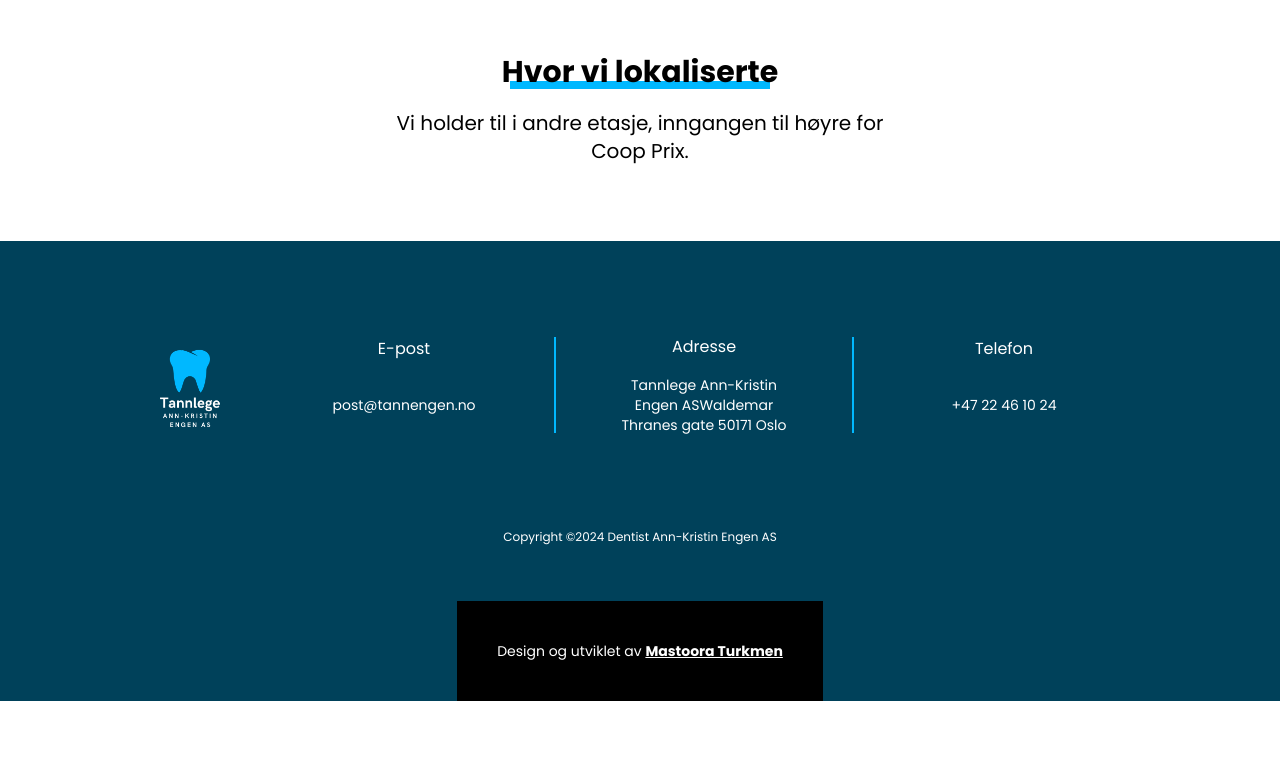
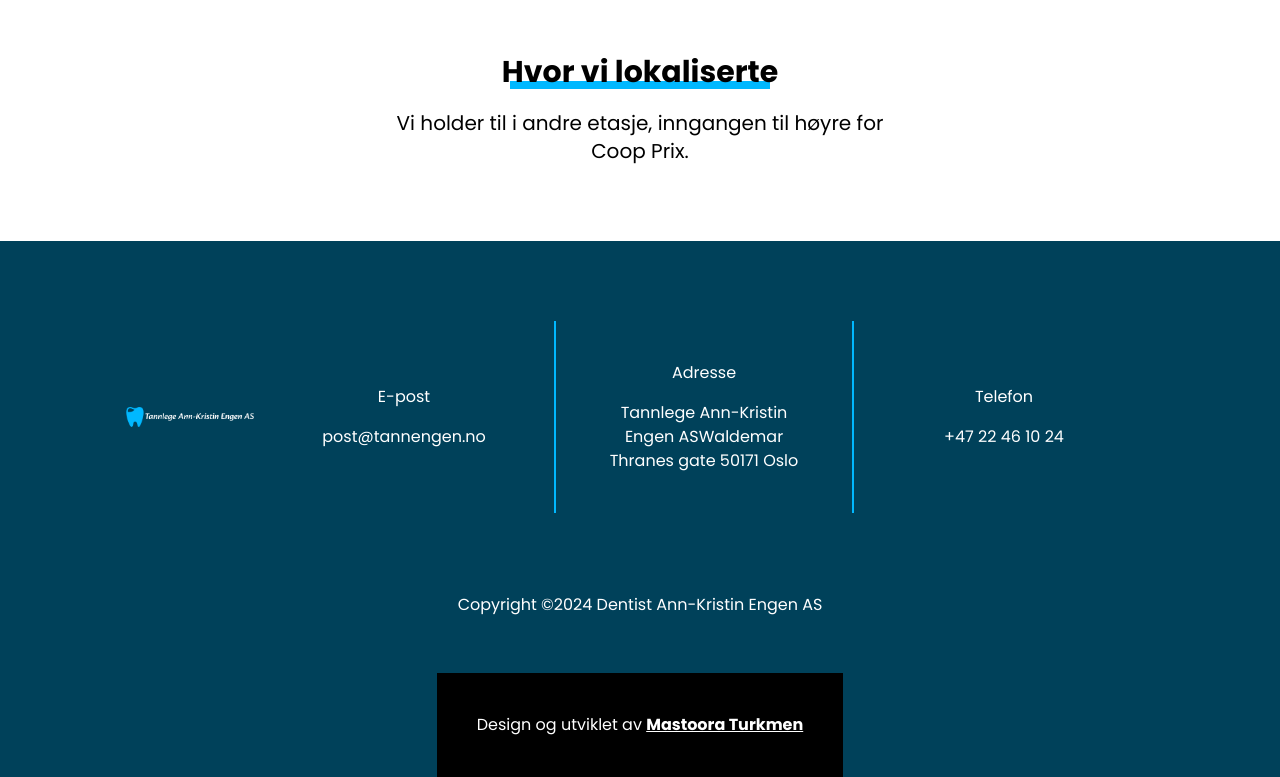
Before and after one commit to MastooraTurkmen/tannglege-engen-as, a Next.js app: page / in a window 1280 px wide. Shown: the part 6515-7292 px from the top of the page. Before the commit the page ends 7216 px from the top, so only its background shows below. Built offline with nearby package versions, Linux system fonts and the light colour scheme; a web font is replaced by a local one.

Commit message:
changed some layouts :)

```diff
--- a/components/Footer.jsx
+++ b/components/Footer.jsx
@@ -12,12 +12,12 @@ const Footer = () => {
       transition={{ ease: "easeOut", duration: 2 }}
       className="text-white footer-center bg-[#00415A] "
     >
-      <div className="flex gap-10 md:gap-2 lg:gap-0 flex-col md:flex-row justify-between text-center items-center py-24 p-10 lg:p-20">
+      <div className="flex md:gap-2 lg:gap-0 flex-col md:flex-row justify-between text-center items-center py-24 p-10 lg:p-20">
         <a href="/">
           <img
-            src="/images/Tooth-Sumo.png"
+            src="/images/logo-no-background.png"
             alt="logo"
-            className="w-24 md:w-32"
+            className="md:w-32 max-w-80"
           />
         </a>
         {footerLinks.map(({ id, title, description }, index) => {
@@ -25,24 +25,22 @@ const Footer = () => {
           return (
             <div key={id}>
               <div
-                className={`lg:w-[300px] 2xl:w-[400px]  flex h-40 md:h-24 md:w-[200px] flex-col ${
+                className={`lg:w-[300px] 2xl:w-[400px] py-24 flex h-40 md:h-24 md:w-[200px] flex-col ${
                   isLast ? "md:border-x-2 md:border-y-0 border-y-2" : ""
                 }
-              justify-center border-[rgb(0,184,255)] text-sm text-center items-center lg:text-base`}
+              justify-center border-[rgb(0,184,255)] text-center items-center lg:text-base`}
               >
                 <h1 className="mb-4">{title}</h1>
-                <p className="text-[10px] lg:text-sm w-40 lg:w-48 md:m-auto">
-                  {description}
-                </p>
+                <p className="lg:w-48 md:m-auto">{description}</p>
               </div>
             </div>
           );
         })}
       </div>
-      <p className="md:text-xs text-[10px] mb-14">
+      <p className="mb-14 px-5">
         Copyright ©{new Date().getFullYear()} Dentist Ann-Kristin Engen AS
       </p>
-      <div className="bg-black text-[10px] md:text-sm text-white p-10">
+      <div className="bg-black text-white p-10">
         <h1>
           Design og utviklet av{" "}
           <a
```
